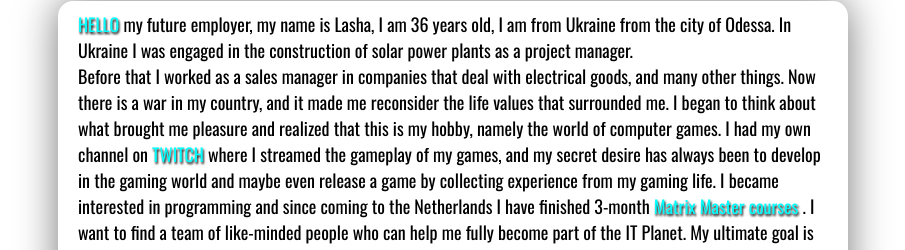
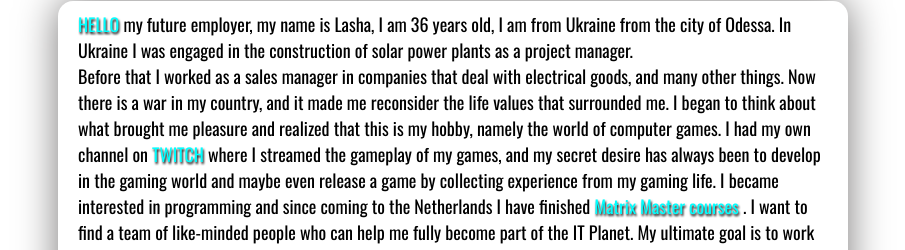
Before and after one commit to lashaKLG/LashaKLG.github.io, a plain HTML site: page index.html in a window 1280 px wide. Shown: the part 538-788 px from the top of the page, without its empty margins (187-1092 px from the left). Drawn offline with nearby package versions, Linux system fonts and the light colour scheme.

Commit message:
Update index.html

```diff
--- a/index.html
+++ b/index.html
@@ -39,7 +39,7 @@
                       Before that I worked as a sales manager in companies that deal with electrical goods, and many other things.
                        Now there is a war in my country, and it made me reconsider the life values that surrounded me.
                        I began to think about what brought me pleasure and realized that this is my hobby, namely the world of computer games.
-                       I had my own channel on <span class="twitch">TWITCH</span> where I streamed the gameplay of my games, and my secret desire has always been to develop in the gaming world and maybe even release a game by collecting experience from my gaming life. I became interested in programming and since coming to the Netherlands I have finished 3-month <span class="matrix">Matrix Master courses</span> . I want to find a team of like-minded people who can help me fully become part of the IT Planet.
+                       I had my own channel on <span class="twitch">TWITCH</span> where I streamed the gameplay of my games, and my secret desire has always been to develop in the gaming world and maybe even release a game by collecting experience from my gaming life. I became interested in programming and since coming to the Netherlands I have finished  <span class="matrix">Matrix Master courses</span> . I want to find a team of like-minded people who can help me fully become part of the IT Planet.
                        My ultimate goal is to work in the gaming industry, but I can start my way as a Front-end developer. During the Matrix Master courses I took a <span class="full">Full Stack Developer</span> course and there I mastered the basics of using:
                     <br>
                     ·  JavaScript
```
